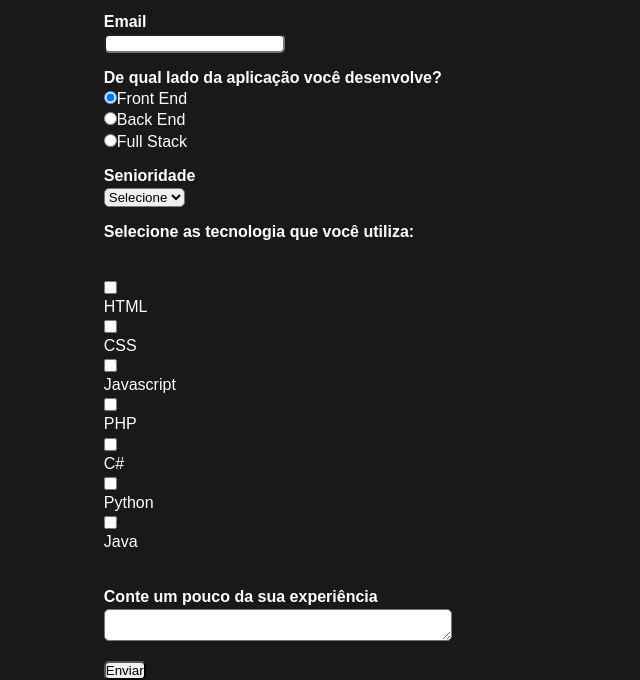
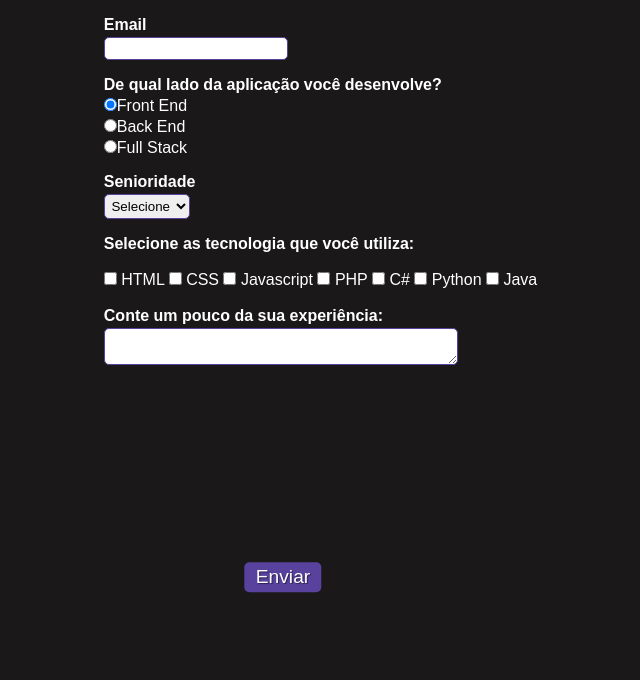
Before and after one commit to michaelcordeiro/Formulario, a plain HTML site: page index.html in a window 1280 px wide. Shown: the part 143-823 px from the top of the page, without its empty margins (357-997 px from the left). After the commit the page ends 800 px from the top, so only its background shows below. Drawn offline with Linux system fonts and the light colour scheme.

Commit message:
update index.html and style.css

```diff
--- a/index.html
+++ b/index.html
@@ -56,7 +56,7 @@
         </div>
 
         <fieldset class="grupo">
-            <div class="campo">
+            <div id="check">
                 <label for=""><strong>Selecione as tecnologia que você utiliza:</strong></label> <br><br>
                 <input type="checkbox" id="tecnologia1" name="tecnologia1" value="HTML">
                 <label for="tecnologia1">HTML</label>
@@ -77,7 +77,7 @@
 
         <div class="campo">
             <br>
-            <label for=""><strong>Conte um pouco da sua experiência</strong></label>
+            <label for=""><strong>Conte um pouco da sua experiência:</strong></label>
             <textarea row="6" style="width:26em" id="experiencia" name="experiencia" ></textarea>
         </div>
 
--- a/style.css
+++ b/style.css
@@ -48,3 +48,43 @@ fieldset.grupo .campo {
     float: left;
     margin-right: 1em;
 }
+
+.campo input[type="text"], .campo input[type="email"], .campo select, .campo textarea {
+    padding: 0.2em;
+    border: 1px solid #59429d;
+    display: block;
+}
+
+.campo select option {
+    padding-right: 1em;
+}
+
+.campo input:focus, .campo select:focus, .campo textarea:focus {
+    background: #E0E0F8;
+}
+
+.botao {
+    font-size: 1.2em;
+    background: #59429d;
+    border: 0;
+    margin-bottom: 1em;
+    color: #ffff;
+    padding: 0.2em 0.6em;
+    box-decoration-break: 2px 2px 2px rgba(0,0,0,0.2);
+    text-shadow: 1px 1px 1px rgba(0,0,0,0.5);
+    position: absolute;
+    top: 90%;
+    left: 50%;
+    margin-right: -50%;
+    transform: translate(-50%, -50%);
+}
+
+.botao:hover {
+    background: #ccbbff;
+    box-shadow: inset 2px 2px 2px rgba(0,0,0,0.2);
+    text-shadow: none;
+}
+
+#check {
+    display: inline-block;
+}
```
